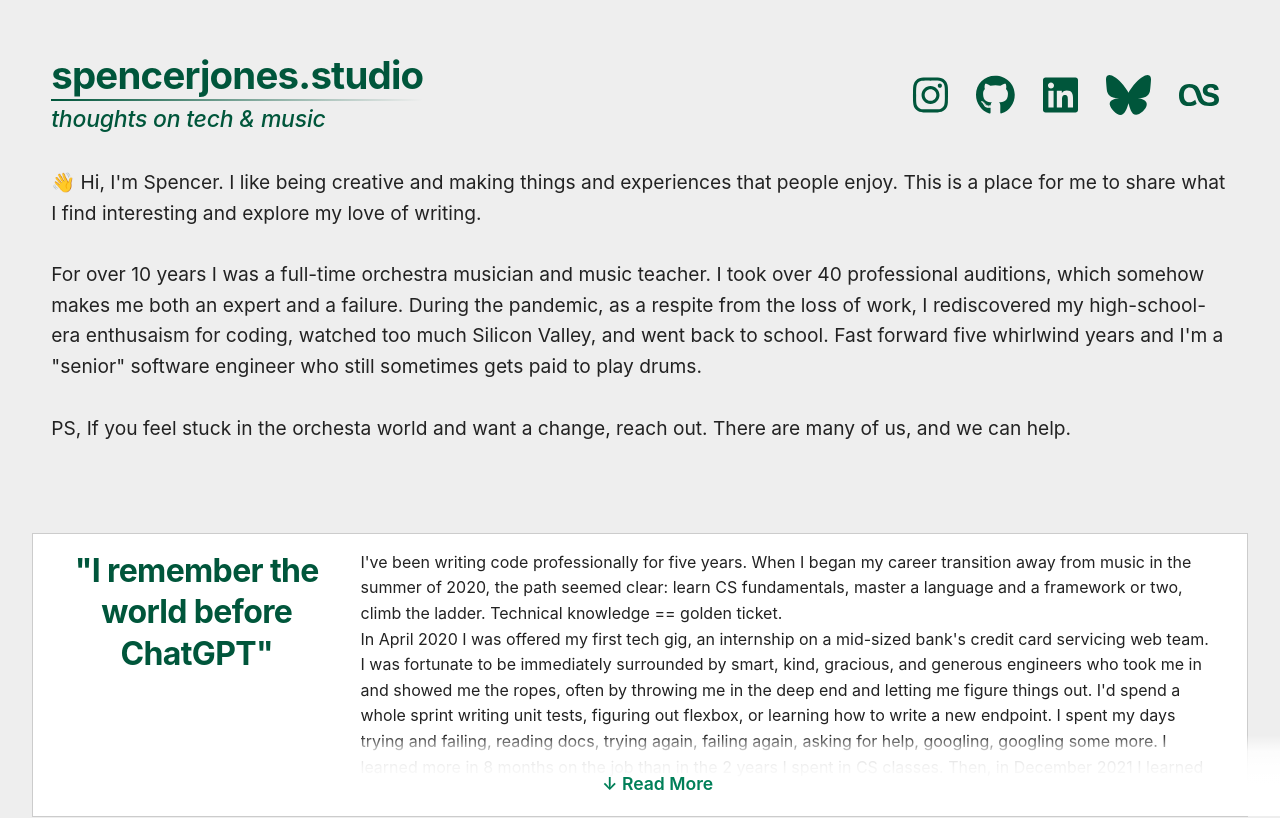
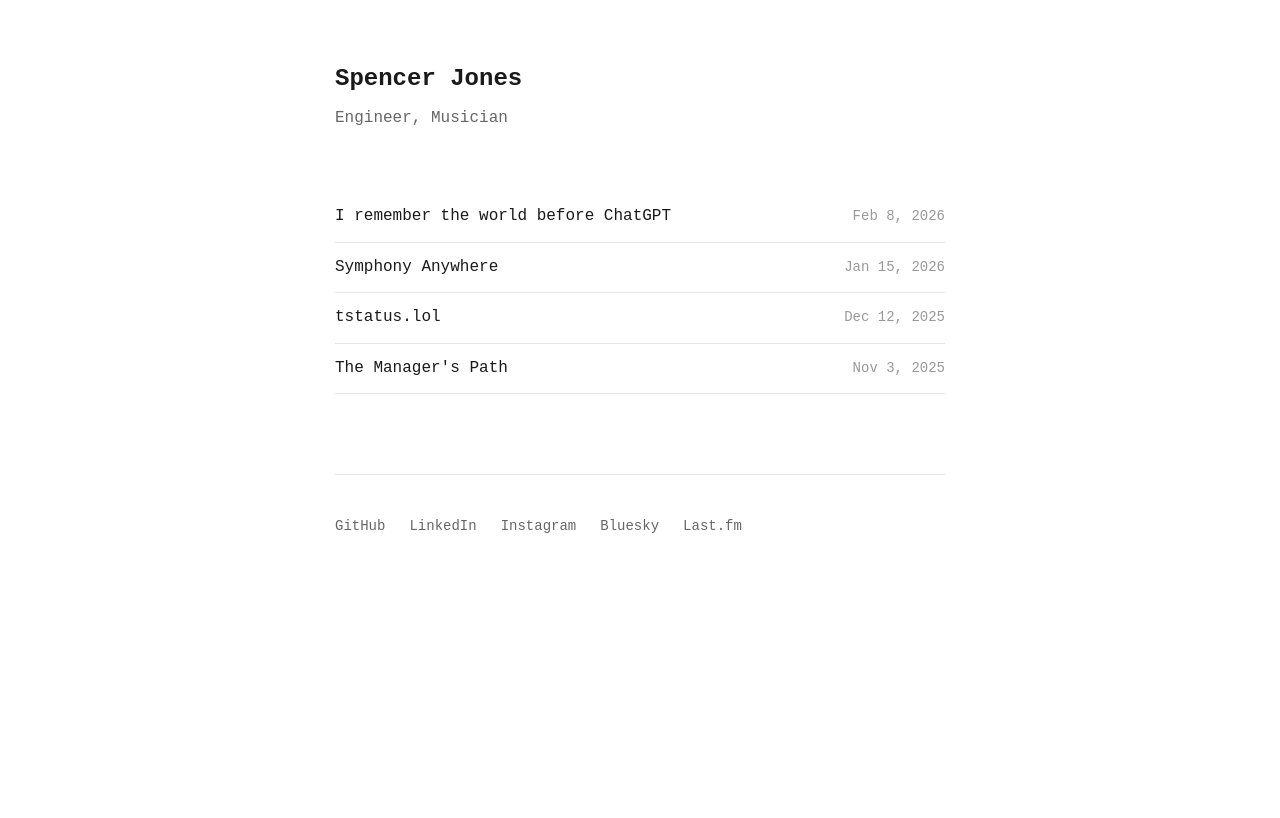
Before and after one commit to mitschlagel/mitschlagel.github.io, a React (Vite) app: page / in a window 1280 px wide. Shown: the top 818 px of the page. Built offline with nearby package versions, Linux system fonts and the light colour scheme.

Commit message:
Refactor to simpler design

```diff
--- a/src/App.css
+++ b/src/App.css
@@ -1,4 +1,5 @@
 #root {
   max-width: 100%;
-  padding: 0rem;
+  padding: 0;
+  margin: 0;
 }
--- a/src/App.tsx
+++ b/src/App.tsx
@@ -1,26 +1,14 @@
 import './App.css'
 import styled from 'styled-components'
 import { createGlobalStyle } from 'styled-components'
-import { HeaderText } from './assets/headerText';
+import { useState } from 'react'
 import { note001 } from './assets/notes/note001';
 import { note002 } from './assets/notes/note002';
 import { note003 } from './assets/notes/note003';
 import { note004 } from './assets/notes/note004';
-import { FontAwesomeIcon } from '@fortawesome/react-fontawesome';
-import {
-  faInstagram,
-  faGithub,
-  faLinkedin,
-  faLastfm,
-  faBluesky
-} from '@fortawesome/free-brands-svg-icons';
-import slide001 from './assets/slides/slide001.jpg'
-import slide002 from './assets/slides/slide002.png'
-import slide003 from './assets/slides/slide003.png'
-import { useState, useRef, useEffect } from 'react'
 
 const GlobalStyle = createGlobalStyle`
-  @import url('https://fonts.googleapis.com/css2?family=Inter:wght@400;500;600;700&display=swap');
+  @import url('https://fonts.googleapis.com/css2?family=Fira+Code:wght@300..700&display=swap');
 
   * {
     margin: 0;
@@ -31,386 +19,273 @@ const GlobalStyle = createGlobalStyle`
   body {
     margin: 0;
     padding: 0;
-    font-family: 'Inter', -apple-system, BlinkMacSystemFont, 'Segoe UI', Roboto, Oxygen, Ubuntu, Cantarell, 'Open Sans', 'Helvetica Neue', sans-serif;
+    font-family: 'Fira Code', monospace;
     -webkit-font-smoothing: antialiased;
     -moz-osx-font-smoothing: grayscale;
     line-height: 1.6;
+    background: #ffffff;
+    color: #1a1a1a;
   }
 
-  h1, h2, h3, h4, h5, h6 {
-    font-family: 'Inter', -apple-system, BlinkMacSystemFont, 'Segoe UI', Roboto, Oxygen, Ubuntu, Cantarell, 'Open Sans', 'Helvetica Neue', sans-serif;
-    font-weight: 600;
-    line-height: 1.3;
+  a {
+    color: #1a1a1a;
+    text-decoration: none;
+
+    &:hover {
+      color: #666;
+    }
   }
 `;
 
 const Container = styled.div`
-  display: flex;
-  flex-direction: column;
-  align-items: center;
-  padding: 2em;
+  max-width: 650px;
+  margin: 0 auto;
+  padding: 60px 20px;
   min-height: 100vh;
-  width: 100%;
 
   @media (max-width: 768px) {
-    padding: 2em;
+    padding: 40px 20px;
   }
 `;
 
-const Header = styled.div`
-  padding: 1em;
-  width: 100%;
-  font-size: 1.2em;
-  color: #222;
-  margin-bottom: 2em;
-  box-sizing: border-box;
+const Header = styled.header`
+  margin-bottom: 60px;
+  cursor: pointer;
 
-  @media (max-width: 768px) {
-    padding: 0.8em;
-    font-size: 1em;
+  &:hover h1 {
+    color: #666;
   }
 `;
 
-const TitleRow = styled.div`
+const Name = styled.h1`
+  font-size: 24px;
+  font-weight: 600;
+  margin: 0 0 8px 0;
+  color: #1a1a1a;
+`;
+
+const Tagline = styled.p`
+  font-size: 16px;
+  color: #666;
+  margin: 0;
+  font-weight: 400;
+`;
+
+const PostList = styled.div`
   display: flex;
-  align-items: center;
+  flex-direction: column;
+  gap: 0;
+`;
+
+const PostLink = styled.a`
+  display: flex;
   justify-content: space-between;
-  margin: 0;
-  padding: 0 0 1.5em 0;
-  width: 100%;
+  align-items: baseline;
+  padding: 12px 0;
+  border-bottom: 1px solid #e5e5e5;
+  transition: all 0.2s ease;
+  cursor: pointer;
+
+  &:hover {
+    background: #fafafa;
+    padding-left: 8px;
+    padding-right: 8px;
+    margin-left: -8px;
+    margin-right: -8px;
+  }
 
   @media (max-width: 768px) {
     flex-direction: column;
-    align-items: center;
-    text-align: center;
-    gap: 1em;
-    padding-bottom: 1.5em;
+    align-items: flex-start;
+    gap: 4px;
   }
 `;
 
-const TitleContainer = styled.div`
-  display: flex;
-  flex-direction: column;
-  align-items: flex-start;
-  margin: 0;
-  padding: 0;
+const PostTitle = styled.span`
+  font-size: 16px;
+  color: #1a1a1a;
+  font-weight: 500;
+`;
+
+const PostDate = styled.span`
+  font-size: 14px;
+  color: #999;
+  font-weight: 400;
+  white-space: nowrap;
+  margin-left: 16px;
 
   @media (max-width: 768px) {
-    align-items: center;
+    margin-left: 0;
   }
 `;
 
-const MainTitle = styled.h1`
-  color: #00563B;
-  margin: 0;
-  padding: 0;
-  font-size: 2em;
-  position: relative;
-  font-weight: 700;
-  letter-spacing: -0.02em;
+const Article = styled.article`
+  max-width: 100%;
 
-  &:after {
-    content: '';
-    position: absolute;
-    bottom: 0;
-    left: 0;
-    width: 100%;
-    height: 2px;
-    background: linear-gradient(to right, #00563B, transparent);
+  h1 {
+    font-size: 32px;
+    font-weight: 600;
+    margin: 0 0 8px 0;
+    color: #1a1a1a;
   }
 
-  @media (max-width: 768px) {
-    font-size: 1.6em;
+  h2 {
+    font-size: 24px;
+    font-weight: 600;
+    margin: 40px 0 16px 0;
+    color: #1a1a1a;
+  }
 
-    &:after {
-      left: 50%;
-      transform: translateX(-50%);
-      width: 80%;
+  h3 {
+    font-size: 20px;
+    font-weight: 600;
+    margin: 32px 0 12px 0;
+    color: #1a1a1a;
+  }
+
+  p {
+    margin: 16px 0;
+    line-height: 1.7;
+    color: #1a1a1a;
+  }
+
+  a {
+    color: #1a1a1a;
+    text-decoration: underline;
+
+    &:hover {
+      color: #666;
     }
+  }
+
+  i {
+    font-style: italic;
   }
 `;
 
-const SubTitle = styled.div`
-  color: #00563B;
-  font-size: 1.2em;
-  margin: 0;
-  padding: 0;
-  position: relative;
-  font-style: italic;
-  font-weight: 500;
-  letter-spacing: -0.01em;
+const ArticleDate = styled.div`
+  font-size: 14px;
+  color: #999;
+  margin-bottom: 40px;
+`;
 
-  @media (max-width: 768px) {
-    font-size: 1em;
+const Footer = styled.footer`
+  margin-top: 80px;
+  padding-top: 40px;
+  border-top: 1px solid #e5e5e5;
+`;
+
+const SocialLinks = styled.div`
+  display: flex;
+  gap: 24px;
+  flex-wrap: wrap;
+`;
+
+const SocialLink = styled.a`
+  font-size: 14px;
+  color: #666;
+
+  &:hover {
+    color: #1a1a1a;
   }
 `;
 
-const Section = styled.div<{ isExpandable: boolean; isExpanded: boolean }>`
-  display: flex;
-  width: 100%;
-  background-color: #fff;
-  color: #222;
-  padding: 1em;
-  margin-top: 2em;
-  align-items: stretch;
-  border: 1px solid #ccc;
-  cursor: ${props => props.isExpandable ? 'pointer' : 'default'};
-  transition: all 0.3s ease;
-  position: relative;
-
-  ${props => props.isExpandable && !props.isExpanded && `
-    &:after {
-      content: '↓ Read More';
-      position: absolute;
-      bottom: 0;
-      left: 0;
-      width: 100%;
-      padding: 2em 1em 1em;
-      background: linear-gradient(to top,
-        rgba(255,255,255,1) 40%,
-        rgba(255,255,255,0.95) 60%,
-        rgba(255,255,255,0.8) 80%,
-        rgba(255,255,255,0) 100%
-      );
-      text-align: center;
-      color: #007F58;
-      font-weight: 600;
-      font-size: 1.1em;
-      text-shadow: 0 0 10px rgba(255,255,255,0.8);
-    }
-  `}
-
-  @media (max-width: 768px) {
-    flex-direction: column;
-    padding: 0.8em;
-    gap: 1em;
-  }
-`;
-
-const Slide = styled.div`
-  width: 25%;
-  position: relative;
-  overflow: hidden;
-
-  @media (max-width: 768px) {
-    width: 100%;
-    aspect-ratio: 16/9;
-  }
-`;
-
-const Image = styled.img`
-  position: absolute;
-  width: 100%;
-  height: 100%;
-  object-fit: cover;
-  object-position: center;
-`;
-
-const Note = styled.div<{ isExpanded: boolean }>`
-  width: 75%;
-  padding: 0em 1em;
-  display: flex;
-  flex-direction: column;
-  align-items: stretch;
-
-  .post-content {
-    padding: 0;
-    margin: 0 0 1.5em 0;
-    max-height: ${props => props.isExpanded ? 'none' : '250px'};
-    overflow: hidden;
-    position: relative;
-
-    &:last-child {
-      margin-bottom: 0;
-    }
-  }
-
-  h1, h2, h3, h4 {
-    margin: 1.5em 0 1em 0;
-    color: #00563B;
-  }
-
-  h1:first-child, h2:first-child, h3:first-child, h4:first-child {
-    margin-top: 0;
-  }
-
-  a {
-    color: #007F58;
-    text-decoration: none;
-    transition: color 0.2s ease;
-    font-weight: 600;
-
-    &:hover {
-      color: #00563B;
-    }
-  }
-
-  @media (max-width: 768px) {
-    width: 100%;
-    padding: 0;
-  }
-`;
-
-const Headline = styled.h2`
-  font-size: 2em;
-  text-align: center;
-  margin: 0;
-  padding: 0;
-  width: 100%;
-  color: #00563B;
-  font-weight: 700;
-  letter-spacing: -0.02em;
-
-  @media (max-width: 768px) {
-    font-size: 1.5em;
-  }
-`;
-
-const SocialLinksContainer = styled.div`
-  display: flex;
-  gap: 8px;
-
-  @media (max-width: 768px) {
-    margin-top: 0.5em;
-  }
-`;
-
-const SocialLink = styled.a`
-  text-decoration: none;
-  display: flex;
-  align-items: center;
-  color: #00563B;
-  font-size: 2.5rem;
-  margin: 0 0.25em;
-  transition: color 0.2s ease;
-
-  &:hover {
-    color: #007F58;
-  }
-`;
-
-interface PostProps {
-  slide?: string;
-  headline?: string;
-  note: string;
+interface Post {
   id: number;
+  title: string;
+  date: string;
+  slug: string;
+  content: string;
 }
 
-const Post: React.FC<PostProps> = ({ slide, headline, note }) => {
-  const [isExpanded, setIsExpanded] = useState(false);
-  const contentRef = useRef<HTMLDivElement>(null);
-  const [isExpandable, setIsExpandable] = useState(false);
-
-  useEffect(() => {
-    if (contentRef.current) {
-      const height = contentRef.current.scrollHeight;
-      setIsExpandable(height > 250);
-    }
-  }, [note]);
-
-  const handleClick = () => {
-    if (isExpandable) {
-      setIsExpanded(!isExpanded);
-    }
-  };
-
-  return (
-    <Section
-      isExpandable={isExpandable}
-      isExpanded={isExpanded}
-      onClick={handleClick}
-    >
-      <Slide>
-        {slide ? (
-          <Image src={slide} alt={headline} />
-        ) : (
-          <Headline>{headline}</Headline>
-        )}
-      </Slide>
-      <Note isExpanded={isExpanded}>
-        <div
-          ref={contentRef}
-          className="post-content"
-          dangerouslySetInnerHTML={{ __html: note }}
-        />
-      </Note>
-    </Section>
-  );
-}
-
-const posts: PostProps[] = [
+const posts: Post[] = [
   {
     id: 4,
-    headline: '"I remember the world before ChatGPT"',
-    note: note004
+    title: 'I remember the world before ChatGPT',
+    date: 'Feb 8, 2026',
+    slug: 'chatgpt',
+    content: note004
+  },
+  {
+    id: 3,
+    title: 'Symphony Anywhere',
+    date: 'Jan 15, 2026',
+    slug: 'symphony-anywhere',
+    content: note003
+  },
+  {
+    id: 2,
+    title: 'tstatus.lol',
+    date: 'Dec 12, 2025',
+    slug: 'tstatus',
+    content: note002
   },
   {
     id: 1,
-    slide: slide001,
-    headline: 'Post 1',
-    note: note001
-  },
-  {
-    id: 2,
-    slide: slide002,
-    headline: 'Post 2',
-    note: note002
-  },
-  {
-    id: 3,
-    slide: slide003,
-    headline: 'Symphony Anywhere',
-    note: note003
+    title: 'The Manager\'s Path',
+    date: 'Nov 3, 2025',
+    slug: 'managers-path',
+    content: note001
   }
 ];
 
-const SocialLinks: React.FC = () => {
-  return (
-    <SocialLinksContainer>
-      <SocialLink href="https://www.instagram.com/mitschlagel">
-        <FontAwesomeIcon icon={faInstagram} />
-      </SocialLink>
-      <SocialLink href="https://github.com/mitschlagel">
-        <FontAwesomeIcon icon={faGithub} />
-      </SocialLink>
-      <SocialLink href="https://www.linkedin.com/in/spencerljones">
-        <FontAwesomeIcon icon={faLinkedin} />
-      </SocialLink>
-      <SocialLink href="#">
-        <FontAwesomeIcon icon={faBluesky} />
-      </SocialLink>
-      <SocialLink href="#">
-        <FontAwesomeIcon icon={faLastfm} />
-      </SocialLink>
-    </SocialLinksContainer>
-  )}
-
 const App: React.FC = () => {
   const sortedPosts = [...posts].sort((a, b) => b.id - a.id);
+  const [selectedPost, setSelectedPost] = useState<Post | null>(null);
+
+  const handlePostClick = (post: Post) => {
+    setSelectedPost(post);
+  };
+
+  const handleHomeClick = () => {
+    setSelectedPost(null);
+  };
 
   return (
     <>
       <GlobalStyle />
       <Container>
-        <Header>
-          <TitleRow>
-            <TitleContainer>
-              <MainTitle>spencerjones.studio</MainTitle>
-              <SubTitle>thoughts on tech & music</SubTitle>
-            </TitleContainer>
-            <SocialLinks/>
-          </TitleRow>
-          <HeaderText />
+        <Header onClick={handleHomeClick}>
+          <Name>Spencer Jones</Name>
+          <Tagline>Engineer, Musician</Tagline>
         </Header>
-        {sortedPosts.map(post => (
-          <Post
-            key={post.id}
-            slide={post.slide}
-            headline={post.headline}
-            note={post.note}
-            id={post.id}
-          />
-        ))}
+
+        {selectedPost ? (
+          <Article>
+            <h1>{selectedPost.title}</h1>
+            <ArticleDate>{selectedPost.date}</ArticleDate>
+            <div dangerouslySetInnerHTML={{ __html: selectedPost.content }} />
+          </Article>
+        ) : (
+          <PostList>
+            {sortedPosts.map(post => (
+              <PostLink key={post.id} onClick={() => handlePostClick(post)}>
+                <PostTitle>{post.title}</PostTitle>
+                <PostDate>{post.date}</PostDate>
+              </PostLink>
+            ))}
+          </PostList>
+        )}
+
+        <Footer>
+          <SocialLinks>
+            <SocialLink href="https://github.com/mitschlagel" target="_blank" rel="noopener noreferrer">
+              GitHub
+            </SocialLink>
+            <SocialLink href="https://www.linkedin.com/in/spencerljones" target="_blank" rel="noopener noreferrer">
+              LinkedIn
+            </SocialLink>
+            <SocialLink href="https://www.instagram.com/mitschlagel" target="_blank" rel="noopener noreferrer">
+              Instagram
+            </SocialLink>
+            <SocialLink href="#" target="_blank" rel="noopener noreferrer">
+              Bluesky
+            </SocialLink>
+            <SocialLink href="#" target="_blank" rel="noopener noreferrer">
+              Last.fm
+            </SocialLink>
+          </SocialLinks>
+        </Footer>
       </Container>
     </>
   )
--- a/src/index.css
+++ b/src/index.css
@@ -2,16 +2,14 @@
 
 html, body {
   margin: 0;
-  display: flex;
-  justify-content: center;
-  align-items: center;
+  padding: 0;
 
-  font-family: Inter, system-ui, Avenir, Helvetica, Arial, sans-serif;
+  font-family: 'Fira Code', monospace;
   line-height: 1.5;
   font-weight: 400;
 
-  color-scheme: light dark;;
-  background-color: #eee;
+  color-scheme: light;
+  background-color: #ffffff;
 
   font-synthesis: none;
   text-rendering: optimizeLegibility;
@@ -20,5 +18,5 @@ html, body {
 }
 
 body {
-  background-color: #eee;
+  background-color: #ffffff;
 }
```
